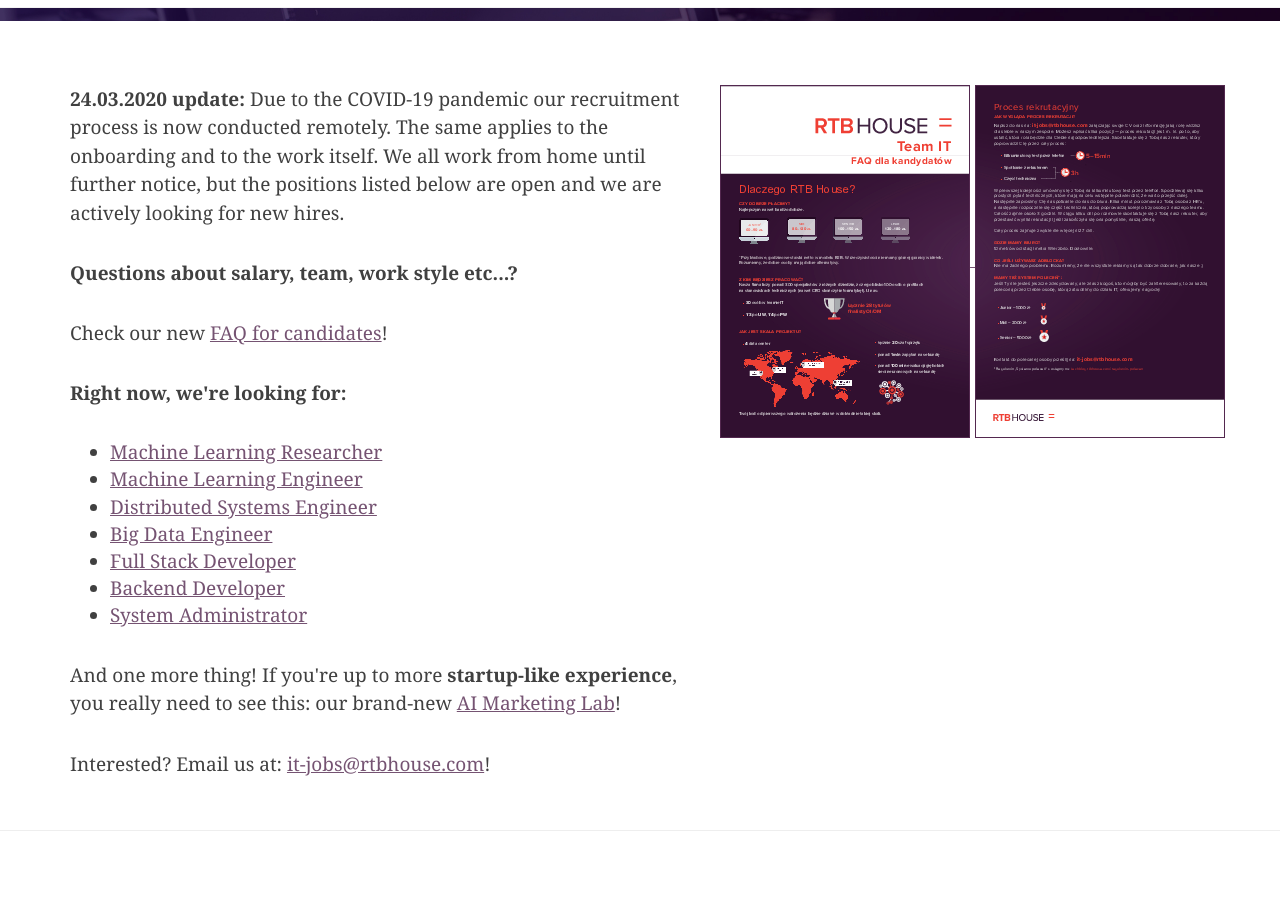
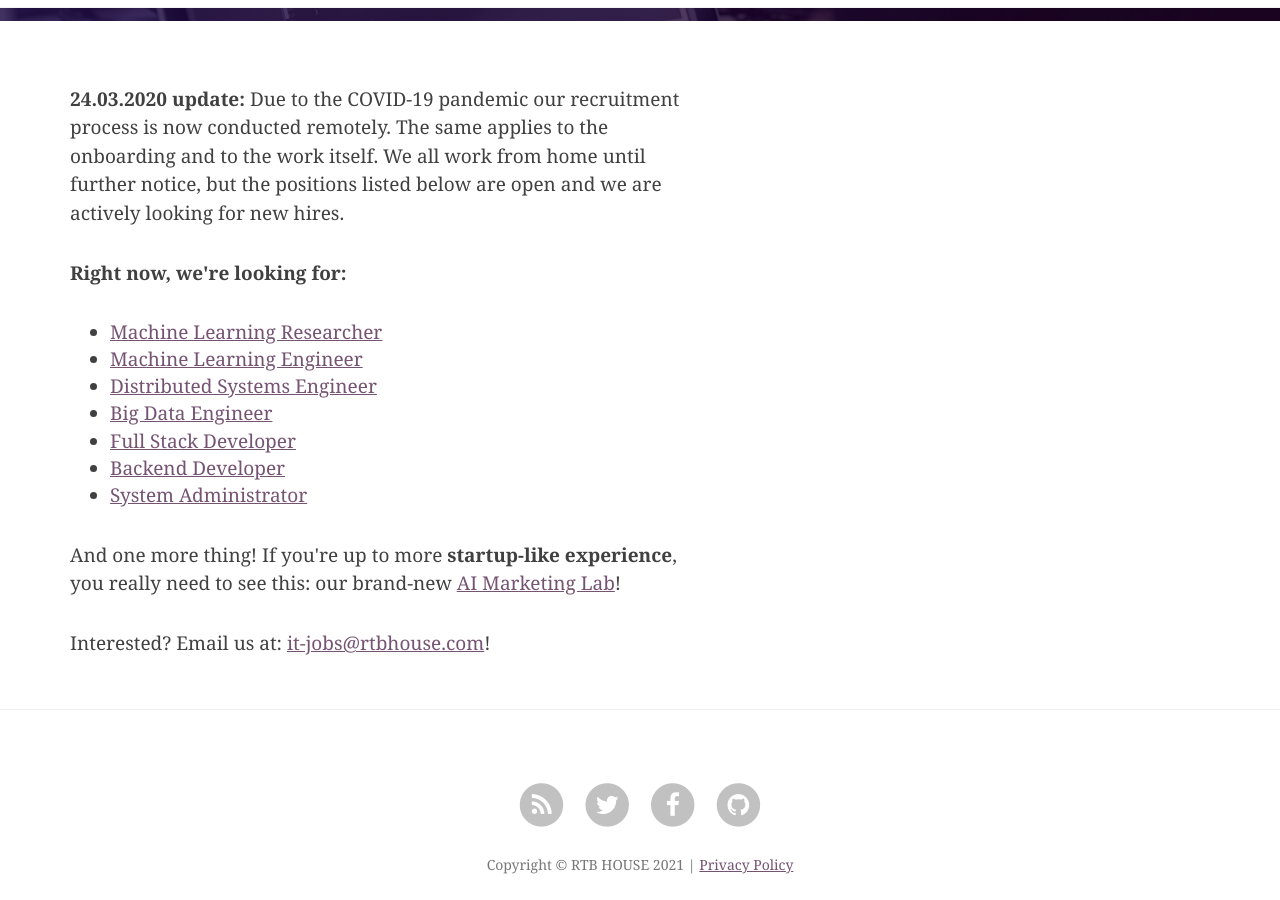
Before and after one commit to RTBHOUSE/techblog, a Jekyll site: the page built from jobs.html, in a window 1280 px wide and 900 px high, scrolled down 493 px. Built offline with Jekyll 4.4.1, drawn with Linux system fonts in a browser that asks for light colours; nearby versions of some CDN libraries; comment, search, counter and statistics services are not loaded.

Commit message:
Update jobs.html

```diff
--- a/jobs.html
+++ b/jobs.html
@@ -21,19 +21,6 @@ image: "img/home-bg.jpg"
 </style>
 
 <p style="max-width: 32.5em"><strong>24.03.2020 update:</strong> Due to the COVID-19 pandemic our recruitment process is now conducted remotely. The same applies to the onboarding and to the work itself. We all work from home until further notice, but the positions listed below are open and we are actively looking for new hires.
-</p>
-
-<strong><p>Questions about salary, team, work style etc...?</p></strong>
-
-<p>
-Check our new <a href="/files/FAQ.pdf" class="rtbtrack" target="_blank">FAQ for candidates</a>!
-</p>
-
-<p class="faq-preview">
-    <a href="/files/FAQ.pdf" class="rtbtrack" target="_blank">
-        <img src="/img/faq-0.png">
-        <img src="/img/faq-4.png">
-    </a>
 </p>
 
 <strong><p>Right now, we're looking for:</p></strong>
```
